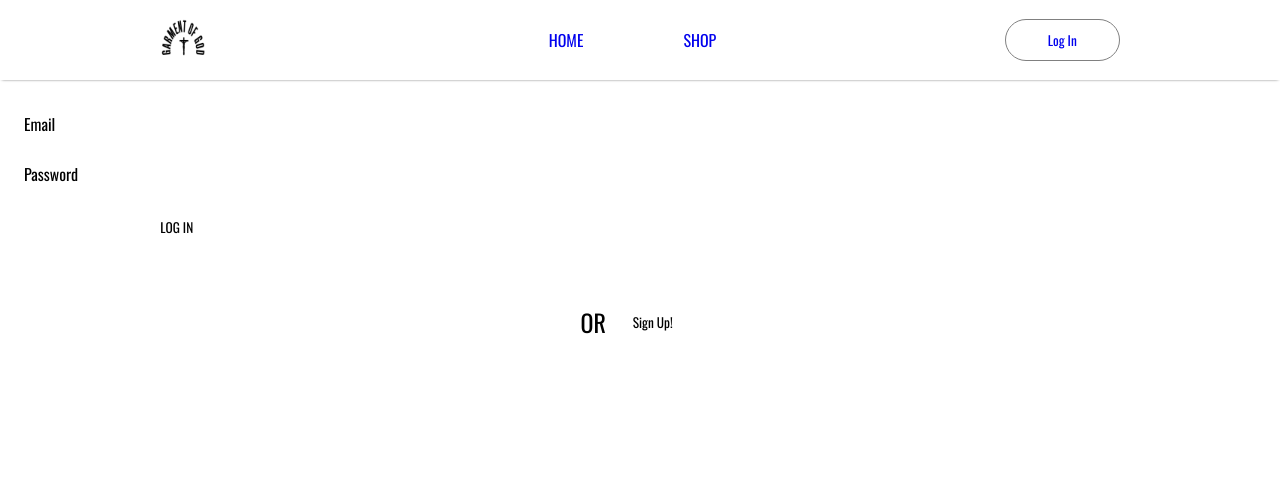
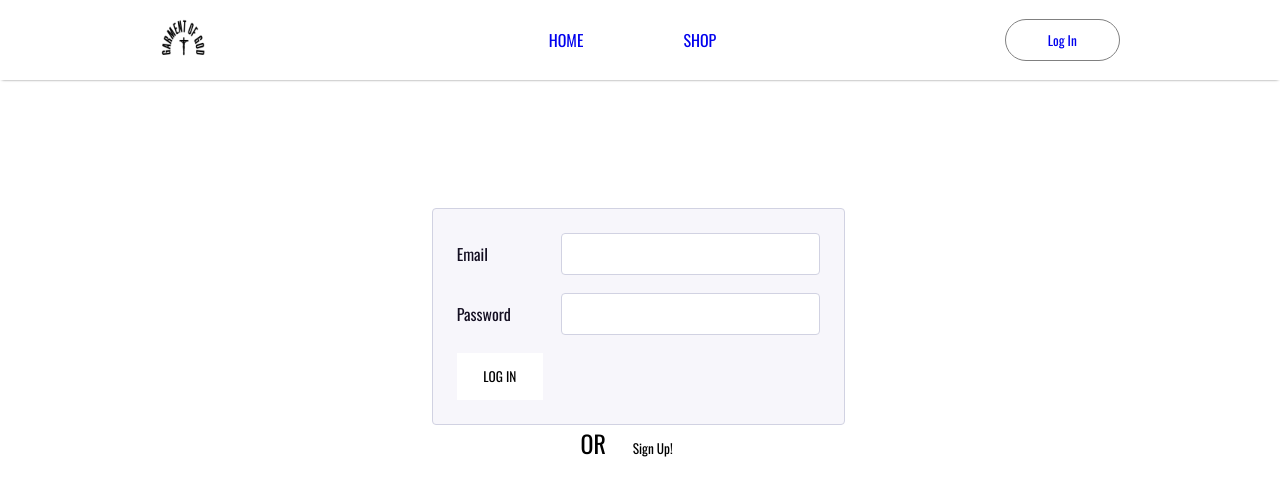
Before and after one commit to destineead/garment-of-god, a React (Create React App) app: page /login in a window 1280 px wide. Shown: the top 496 px of the page. Built offline with nearby package versions, Linux system fonts and the light colour scheme; no server answers; a web font is replaced by a local one.

Commit message:
Update CSS for ProductDetailPage

```diff
--- a/src/components/LoginForm/LoginForm.jsx
+++ b/src/components/LoginForm/LoginForm.jsx
@@ -31,7 +31,7 @@ export default function LoginForm({ setUser }) {
   }
 
   return (
-    <div>
+    <div className="flex-ctr-ctr">
       <div className="form-container">
         <form autoComplete="off" onSubmit={handleSubmit}>
           <label>Email</label>
--- a/src/components/SignUpForm/SignUpForm.jsx
+++ b/src/components/SignUpForm/SignUpForm.jsx
@@ -37,7 +37,7 @@ export default function SignUpForm({setUser}) {
 
   const disable = userData.password !== userData.confirm;
   return (
-    <div>
+    <div className="flex-ctr-ctr">
       <div className="form-container">
         <form autoComplete="off" onSubmit={handleSubmit}>
           <label>Name</label>
--- /dev/null
+++ b/src/pages/AuthPage/AuthPage.css
@@ -0,0 +1,62 @@
+:root {
+  --white: #f5f2fb;
+  --tan-1: #f7f6fb;
+  --tan-2: #dedde7;
+  --tan-3: #d1d2e2;
+  --tan-4: #00001f;
+  --highlight: #625cdab5;
+  --text-light: #fffce9;
+  --text-dark: #130e21;
+}
+
+form {
+  display: grid;
+  grid-template-columns: 1fr 3fr;
+  gap: 2.25vmin;
+  color: var(--text-dark);
+}
+
+label {
+  font-size: 2vmin;
+  display: flex;
+  align-items: center;
+}
+
+input {
+  padding: 1vmin;
+  font-size: 2vmin;
+  border: .1vmin solid var(--tan-3);
+  border-radius: .5vmin;
+  color: var(--text-dark);
+  background-image: none !important;
+  outline: none;
+}
+
+input:focus {
+  border-color: var(--highlight);
+}
+
+.flex-ctr-ctr {
+  display: flex;
+  justify-content: center;
+  align-items: center;
+  padding-top: 8em;
+}
+
+.form-container {
+  padding: 1.5em;
+  background-color: var(--tan-1);
+  border: .1em solid var(--tan-3);
+  border-radius: .25em;
+  max-width: fit-content;
+}
+
+.form-container-parent {
+  display: flex;
+  justify-content: center;
+}
+
+main > button {
+  justify-content: center;
+  border-radius: .25em;
+}
--- a/src/pages/AuthPage/AuthPage.jsx
+++ b/src/pages/AuthPage/AuthPage.jsx
@@ -1,6 +1,7 @@
 import { useState } from 'react';
 import SignUpForm from '../../components/SignUpForm/SignUpForm';
 import LoginForm from '../../components/LoginForm/LoginForm';
+import './AuthPage.css';
 
 export default function AuthPage({ setUser }) {
   const [showSignUp, setShowSignUp] = useState(false);
@@ -11,7 +12,7 @@ export default function AuthPage({ setUser }) {
           :
           <LoginForm className="form" setUser={setUser} />
         }
-        <h2 className='flex-ctr-ctr'>OR
+        <h2>OR
         <button onClick={() => setShowSignUp(!showSignUp)}>{showSignUp ? 'Log In' : 'Sign Up!'}</button>
         </h2>
     </main>
--- a/src/pages/HomePage/HomePage.css
+++ b/src/pages/HomePage/HomePage.css
@@ -22,8 +22,15 @@ body {
 }
 
 /*  OUR STORY */
-#our-story {
-  color: white;
+#our-story-title {
+color: white;
+width: 45%;
+margin: 0;
+}
+
+#our-story-content {
+ color: white;
+ width: 50%;
 }
 
 /* BEST SELLERS */
@@ -68,6 +75,7 @@ body {
   color: white;
 }
 
+/* MISSION */
 #mission {
   background-color: black;
   color: white;
@@ -82,10 +90,9 @@ body {
   height: 100%;
 }
 
-#mission-content {
-  flex: 1;
-  height: 100%;
-  overflow: auto;
+.mission-content {
+width: 40%;
+margin: 0;
 }
 
 #contact {
--- a/src/pages/HomePage/HomePage.jsx
+++ b/src/pages/HomePage/HomePage.jsx
@@ -9,9 +9,9 @@ export default function HomePage() {
                 <section id="feature" className="section">
                 <button><Link to="/shop">SHOP NOW</Link></button>
                 </section>
-                <section id="our-story" className="section">
-                    <h2>OUR STORY</h2>
-                    <p>Lorem ipsum dolor sit amet, consectetur adipiscing elit, sed do eiusmod tempor incididunt ut labore et dolore magna aliqua. Ut enim ad minim veniam, quis nostrud exercitation ullamco laboris nisi ut aliquip ex ea commodo consequat. Duis aute irure dolor in reprehenderit in voluptate velit esse cillum dolore eu fugiat nulla pariatur. Excepteur sint occaecat cupidatat non proident, sunt in culpa qui officia deserunt mollit anim id est laborum.</p>
+                <section className="section">
+                    <h2 id="our-story-title">OUR STORY</h2>
+                    <p id='our-story-content'>Lorem ipsum dolor sit amet, consectetur adipiscing elit, sed do eiusmod tempor incididunt ut labore et dolore magna aliqua. Ut enim ad minim veniam, quis nostrud exercitation ullamco laboris nisi ut aliquip ex ea commodo consequat. Duis aute irure dolor in reprehenderit in voluptate velit esse cillum dolore eu fugiat nulla pariatur. Excepteur sint occaecat cupidatat non proident, sunt in culpa qui officia deserunt mollit anim id est laborum.</p>
                 </section>
                 <section id="best-sellers" className="section">
                     <div id='bs-bg-image'/>
--- a/src/pages/ProductDetailPage/ProductDetailPage.css
+++ b/src/pages/ProductDetailPage/ProductDetailPage.css
@@ -1,20 +1,28 @@
 .product-detail-container {
-  max-width: 800px;
   margin: 0 auto;
   padding: 20px;
   display: flex;
+  max-height: 90vh;
+}
+
+.product-images-container {
+  flex: 1;
+  overflow-y: auto;
+  overflow-x: hidden;
 }
 
 .product-images {
-display: flex;
-flex-direction: column;
-overflow-y: auto;
-margin-right: 20px;
+  display: flex;
+  flex-direction: column;
 }
 
 .product-images img {
   max-width: 100%;
   margin-bottom: 10px;
+}
+
+.product-content {
+  flex: 1;
 }
 
 .product-name {
--- a/src/pages/ProductDetailPage/ProductDetailPage.jsx
+++ b/src/pages/ProductDetailPage/ProductDetailPage.jsx
@@ -1,4 +1,4 @@
-import { useParams, Link } from 'react-router-dom';
+import { useParams } from 'react-router-dom';
 import * as ordersAPI from '../../utilities/orders-api';
 import './ProductDetailPage.css';
 
@@ -16,10 +16,12 @@ export default function ProductDetailPage({ products, setCart }) {
 
   return (
     <div className="product-detail-container">
-      <div className="product-images">
+      <div className="product-images-container">
+        <div className="product-images">
           {selectedProduct.images.map((image, index) => (
             <img key={index} src={image} alt={`Product ${index + 1}`} />
           ))}
+        </div>
       </div>
       <div className="product-content">
         <h1 className="product-name">{selectedProduct.name}</h1>
@@ -27,10 +29,10 @@ export default function ProductDetailPage({ products, setCart }) {
         <p>{selectedProduct.size}</p>
         <p>{selectedProduct.colorsAvailable.join(' , ')}</p>
         <p>{selectedProduct.color}</p>
-        <p className="product-description">{selectedProduct.description}</p>
+        <p className="product-description">Description: {selectedProduct.description}</p>
         <p className="product-price">{selectedProduct.price}</p>
+        <p></p>
         <button className="add-to-cart-btn" onClick={() => handleAddToCart(selectedProduct._id)}>Add To Cart</button>
-        <Link to="/cart" className="view-cart-btn">View Cart</Link>
       </div>
     </div>
   );
```
